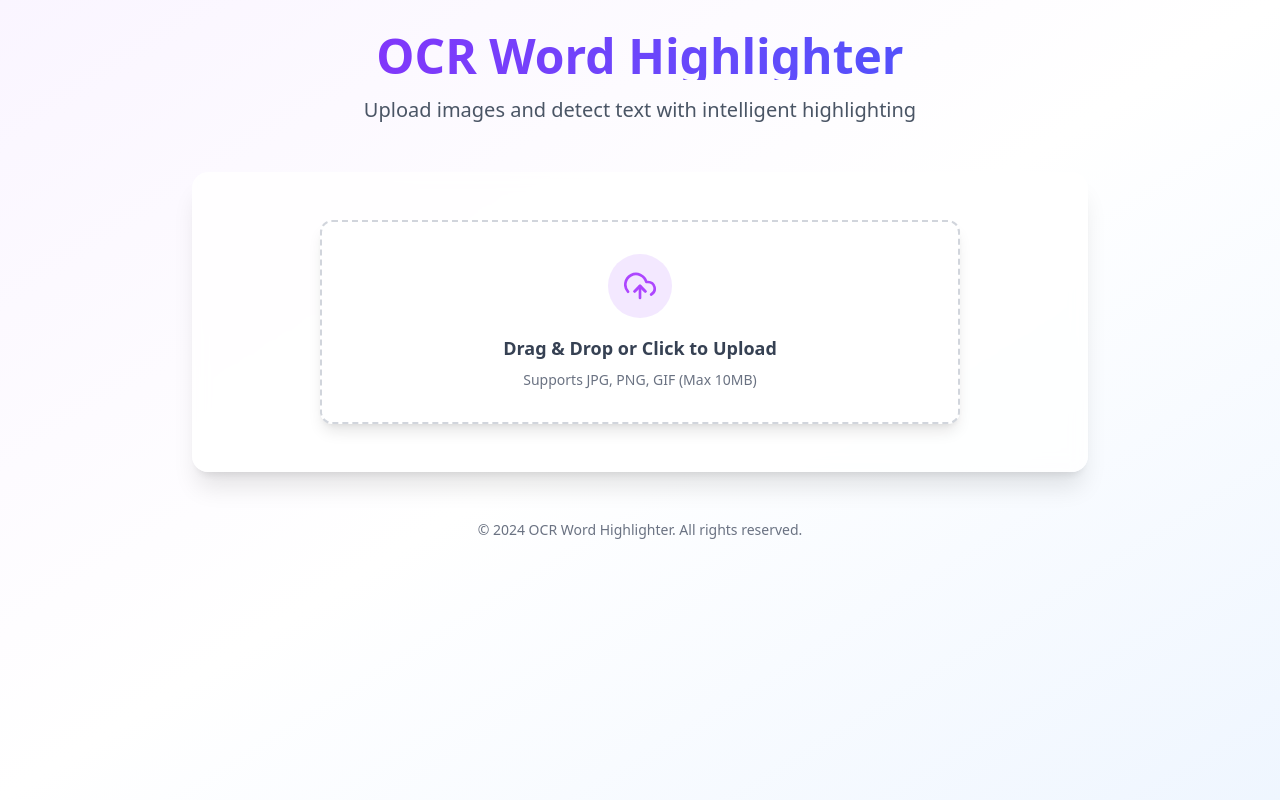
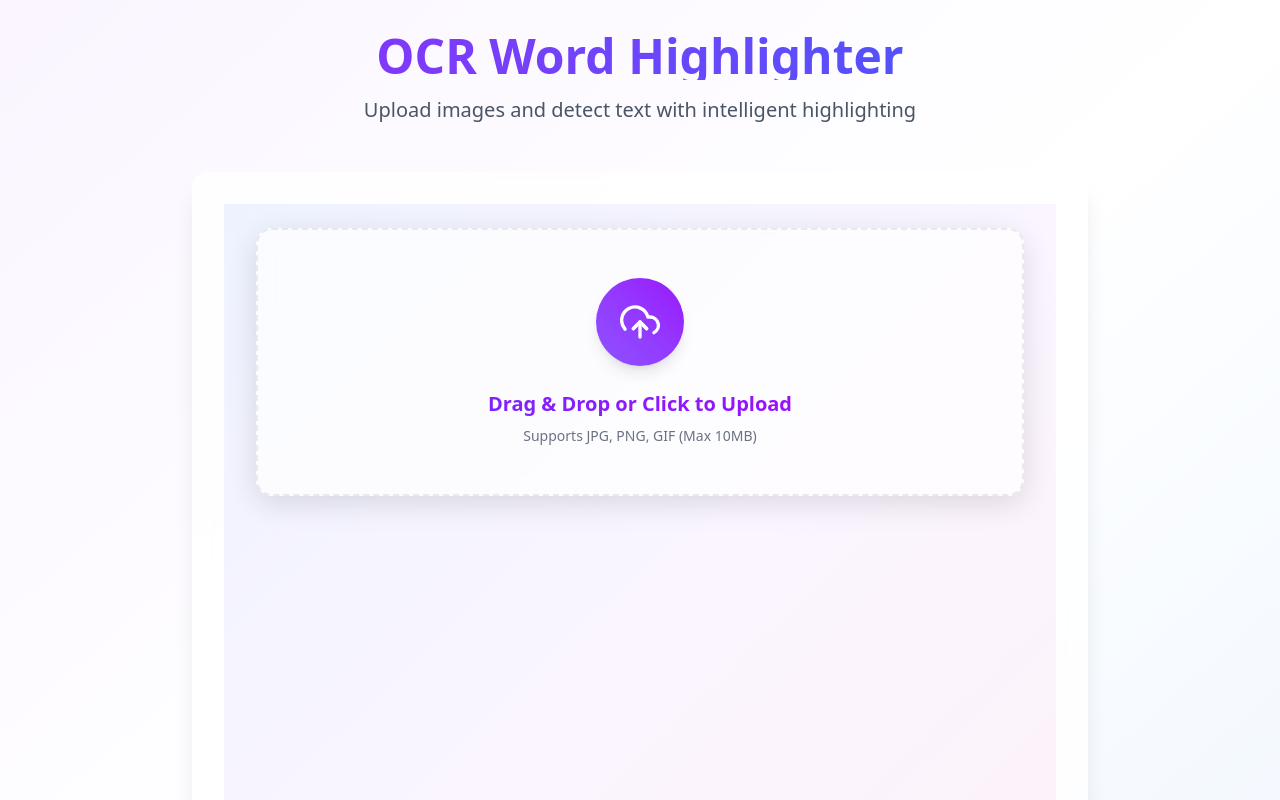
Before and after one commit to liNikham/Reading-Assistant, a React (Vite) app in the folder frontend/: page / in a window 1280 px wide. Shown: the top 800 px of the page. Built offline with nearby package versions, Linux system fonts and the light colour scheme.

Commit message:
improve ui

```diff
--- a/frontend/src/components/ImageUpload.jsx
+++ b/frontend/src/components/ImageUpload.jsx
@@ -116,20 +116,21 @@ const ImageUpload = ({ setFile: setParentFile, setCoordinates }) => {
   `;
 
   return (
-    <div>
+    <div className="min-h-screen bg-gradient-to-br from-indigo-50 via-purple-50 to-pink-50 p-6">
       <style>{styles}</style>
       <motion.div
         initial={{ opacity: 0, y: 20 }}
         animate={{ opacity: 1, y: 0 }}
-        className="w-full max-w-2xl mx-auto p-4"
+        className="w-full max-w-3xl mx-auto"
       >
         <div
-          className={`relative border-2 border-dashed rounded-xl p-8 transition-all duration-300 ease-in-out
+          className={`relative border-2 border-dashed rounded-2xl p-12 backdrop-blur-sm
+            transition-all duration-500 ease-out transform hover:scale-[1.02]
             ${isDragging
-              ? 'border-purple-500 bg-purple-50'
-              : 'border-gray-300 hover:border-purple-400 bg-white'
+              ? 'border-violet-500 bg-violet-50/80'
+              : 'border-gray-300/50 hover:border-violet-400 bg-white/70'
             }
-            shadow-lg hover:shadow-xl`}
+            shadow-[0_8px_30px_rgb(0,0,0,0.12)] hover:shadow-[0_8px_40px_rgb(0,0,0,0.16)]`}
           onDragOver={handleDrag}
           onDragEnter={handleDragIn}
           onDragLeave={handleDragOut}
@@ -142,55 +143,63 @@ const ImageUpload = ({ setFile: setParentFile, setCoordinates }) => {
             className="absolute inset-0 w-full h-full opacity-0 cursor-pointer z-10"
           />
 
-          <div className="flex flex-col items-center justify-center space-y-4">
+          <div className="flex flex-col items-center justify-center space-y-6">
             <motion.div
-              whileHover={{ scale: 1.1 }}
+              whileHover={{ scale: 1.1, rotate: 180 }}
               whileTap={{ scale: 0.95 }}
-              className="p-4 rounded-full bg-purple-100"
+              transition={{ type: "spring", stiffness: 300 }}
+              className="p-6 rounded-full bg-gradient-to-tr from-violet-500 to-purple-600 shadow-lg"
             >
-              <FiUploadCloud className="w-8 h-8 text-purple-500" />
+              <FiUploadCloud className="w-10 h-10 text-white" />
             </motion.div>
 
-            <div className="text-center">
-              <h3 className="text-lg font-semibold text-gray-700">
+            <div className="text-center space-y-2">
+              <h3 className="text-xl font-bold bg-gradient-to-r from-violet-600 to-purple-600 bg-clip-text text-transparent">
                 Drag & Drop or Click to Upload
               </h3>
-              <p className="text-sm text-gray-500 mt-2">
+              <p className="text-sm text-gray-500">
                 Supports JPG, PNG, GIF (Max 10MB)
               </p>
             </div>
           </div>
         </div>
 
-        <AnimatePresence>
+        <AnimatePresence mode="wait">
           {localFile && (
             <motion.div
               initial={{ opacity: 0, y: 20 }}
               animate={{ opacity: 1, y: 0 }}
               exit={{ opacity: 0, y: -20 }}
-              className="mt-8 rounded-xl overflow-hidden shadow-lg bg-white"
+              className="mt-8 rounded-2xl overflow-hidden bg-white/80 backdrop-blur-sm shadow-xl"
             >
               <div className="relative group">
                 <img
                   src={URL.createObjectURL(localFile)}
                   alt="Preview"
-                  className="w-full h-[300px] sm:h-[400px] object-contain bg-gray-50"
+                  className="w-full h-[400px] object-contain bg-gradient-to-br from-gray-50 to-gray-100"
                 />
                 {isProcessing && (
-                  <div className="absolute inset-0 bg-black bg-opacity-50 flex items-center justify-center">
+                  <div className="absolute inset-0 backdrop-blur-sm bg-black/30 flex items-center justify-center">
                     <motion.div
-                      animate={{ rotate: 360 }}
-                      transition={{ duration: 2, repeat: Infinity, ease: 'linear' }}
+                      animate={{
+                        rotate: 360,
+                        scale: [1, 1.2, 1]
+                      }}
+                      transition={{
+                        duration: 2,
+                        repeat: Infinity,
+                        ease: "easeInOut"
+                      }}
                       className="text-white"
                     >
-                      <FiSearch className="w-8 h-8" />
+                      <FiSearch className="w-10 h-10" />
                     </motion.div>
                   </div>
                 )}
                 <motion.div
                   initial={{ opacity: 0 }}
                   whileHover={{ opacity: 1 }}
-                  className="absolute inset-0 bg-black bg-opacity-40 flex items-center justify-center group-hover:opacity-100 opacity-0 transition-opacity"
+                  className="absolute inset-0 bg-black/50 backdrop-blur-sm flex items-center justify-center opacity-0 transition-all duration-300"
                 >
                   <button
                     onClick={() => {
@@ -198,16 +207,20 @@ const ImageUpload = ({ setFile: setParentFile, setCoordinates }) => {
                       setParentFile(null);
                       setCoordinates(null);
                     }}
-                    className="bg-red-500 text-white px-4 py-2 rounded-lg hover:bg-red-600 transition-colors"
+                    className="bg-gradient-to-r from-red-500 to-pink-500 text-white px-6 py-3 rounded-xl
+                      hover:from-red-600 hover:to-pink-600 transform hover:scale-105 transition-all duration-300
+                      font-medium shadow-lg hover:shadow-xl"
                   >
                     Remove Image
                   </button>
                 </motion.div>
               </div>
-              <div className="p-4 border-t">
-                <div className="flex items-center space-x-2">
-                  <FiImage className="text-purple-500" />
-                  <span className="text-sm text-gray-600 truncate">
+              <div className="p-4 border-t border-gray-100">
+                <div className="flex items-center space-x-3">
+                  <div className="p-2 bg-violet-100 rounded-lg">
+                    <FiImage className="text-violet-500" />
+                  </div>
+                  <span className="text-sm text-gray-600 font-medium truncate">
                     {localFile.name}
                   </span>
                 </div>
@@ -220,10 +233,12 @@ const ImageUpload = ({ setFile: setParentFile, setCoordinates }) => {
           <motion.div
             initial={{ opacity: 0, y: 20 }}
             animate={{ opacity: 1, y: 0 }}
-            className="mt-4 p-4 bg-white rounded-xl shadow-lg"
+            className="mt-6 p-6 bg-white/80 backdrop-blur-sm rounded-2xl shadow-xl"
           >
-            <h3 className="text-lg font-semibold mb-2">Extracted Text:</h3>
-            <div className="text-gray-700">
+            <h3 className="text-xl font-bold bg-gradient-to-r from-violet-600 to-purple-600 bg-clip-text text-transparent mb-4">
+              Extracted Text
+            </h3>
+            <div className="text-gray-700 leading-relaxed">
               {displayExtractedText(extractedWords)}
             </div>
           </motion.div>
--- a/frontend/src/components/ImageWithHighlight.jsx
+++ b/frontend/src/components/ImageWithHighlight.jsx
@@ -29,8 +29,9 @@ const ImageWithHighlight = ({ file, coordinates }) => {
         top: `${(word.y0 / dimensions.height) * 100}%`,
         width: `${((word.x1 - word.x0) / dimensions.width) * 100}%`,
         height: `${((word.y1 - word.y0) / dimensions.height) * 100}%`,
-        backgroundColor: 'rgba(255, 255, 0, 0.3)',
-        border: '1px solid rgba(255, 200, 0, 0.5)',
+        backgroundColor: 'rgba(124, 58, 237, 0.2)',
+        border: '2px solid rgba(124, 58, 237, 0.3)',
+        borderRadius: '4px',
         pointerEvents: 'none',
       };
 
@@ -38,9 +39,17 @@ const ImageWithHighlight = ({ file, coordinates }) => {
         <motion.div
           key={index}
           style={style}
-          initial={{ opacity: 0 }}
-          animate={{ opacity: 1 }}
-          transition={{ delay: index * 0.05 }}
+          initial={{ opacity: 0, scale: 0.95 }}
+          animate={{ opacity: 1, scale: 1 }}
+          transition={{
+            delay: index * 0.03,
+            duration: 0.2,
+            ease: "easeOut"
+          }}
+          whileHover={{
+            backgroundColor: 'rgba(124, 58, 237, 0.3)',
+            transition: { duration: 0.2 }
+          }}
           title={word.text}
         />
       );
@@ -48,12 +57,15 @@ const ImageWithHighlight = ({ file, coordinates }) => {
   };
 
   return (
-    <div className="relative inline-block">
-      <img
+    <div className="relative inline-block rounded-xl overflow-hidden shadow-2xl">
+      <motion.img
         ref={imgRef}
         src={file}
         alt="Uploaded content"
         className="max-w-full h-auto"
+        initial={{ filter: 'blur(10px)', opacity: 0 }}
+        animate={{ filter: 'blur(0px)', opacity: 1 }}
+        transition={{ duration: 0.5 }}
       />
       {renderHighlights()}
     </div>
--- a/frontend/tailwind.config.js
+++ b/frontend/tailwind.config.js
@@ -4,6 +4,7 @@ module.exports = {
     extend: {
       animation: {
         blob: "blob 7s infinite",
+        'gradient': 'gradient 8s linear infinite',
       },
       keyframes: {
         blob: {
@@ -20,6 +21,16 @@ module.exports = {
             transform: "translate(0px, 0px) scale(1)",
           },
         },
+        gradient: {
+          '0%, 100%': {
+            'background-size': '200% 200%',
+            'background-position': 'left center'
+          },
+          '50%': {
+            'background-size': '200% 200%',
+            'background-position': 'right center'
+          },
+        },
       },
     },
   },
```
